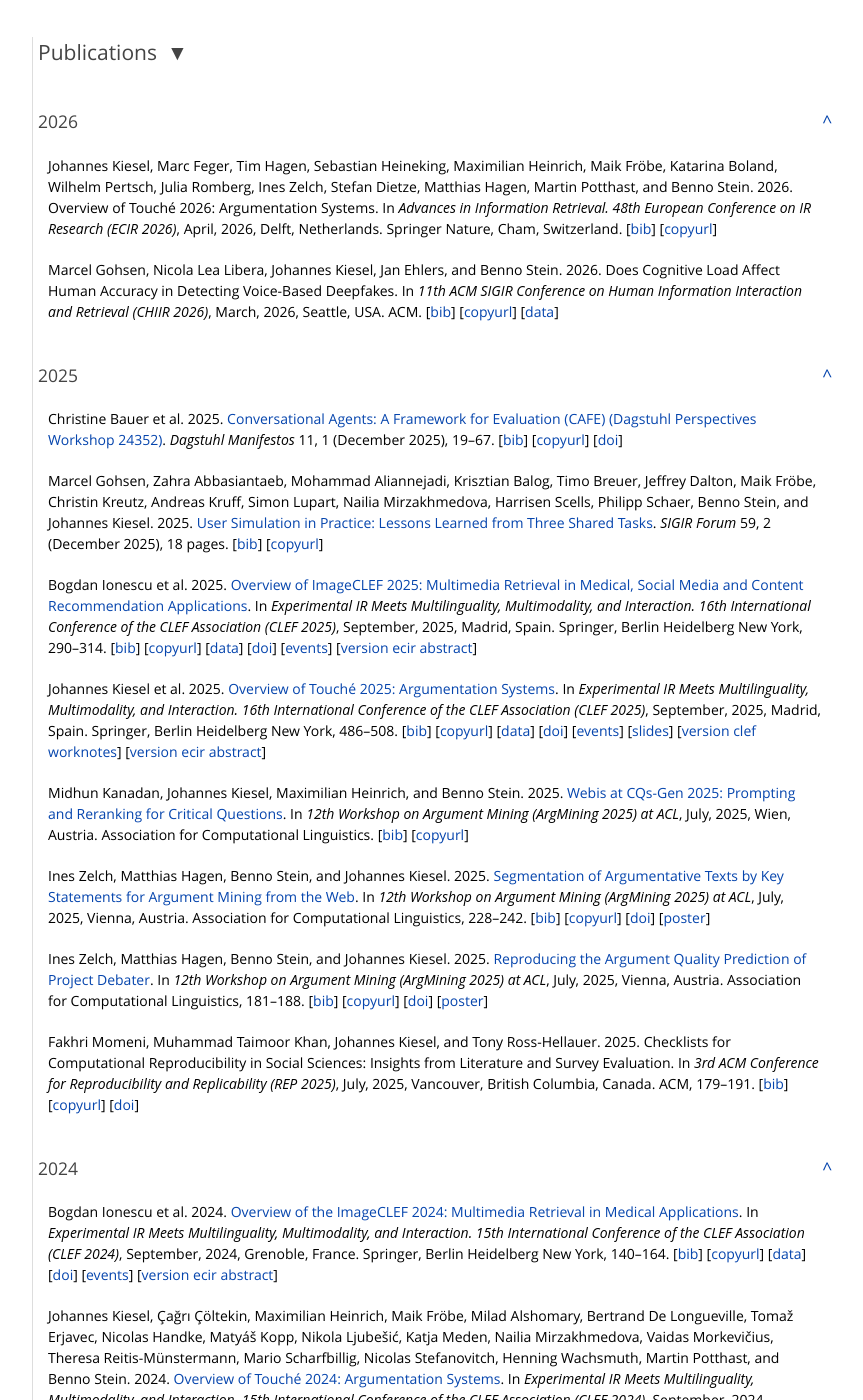
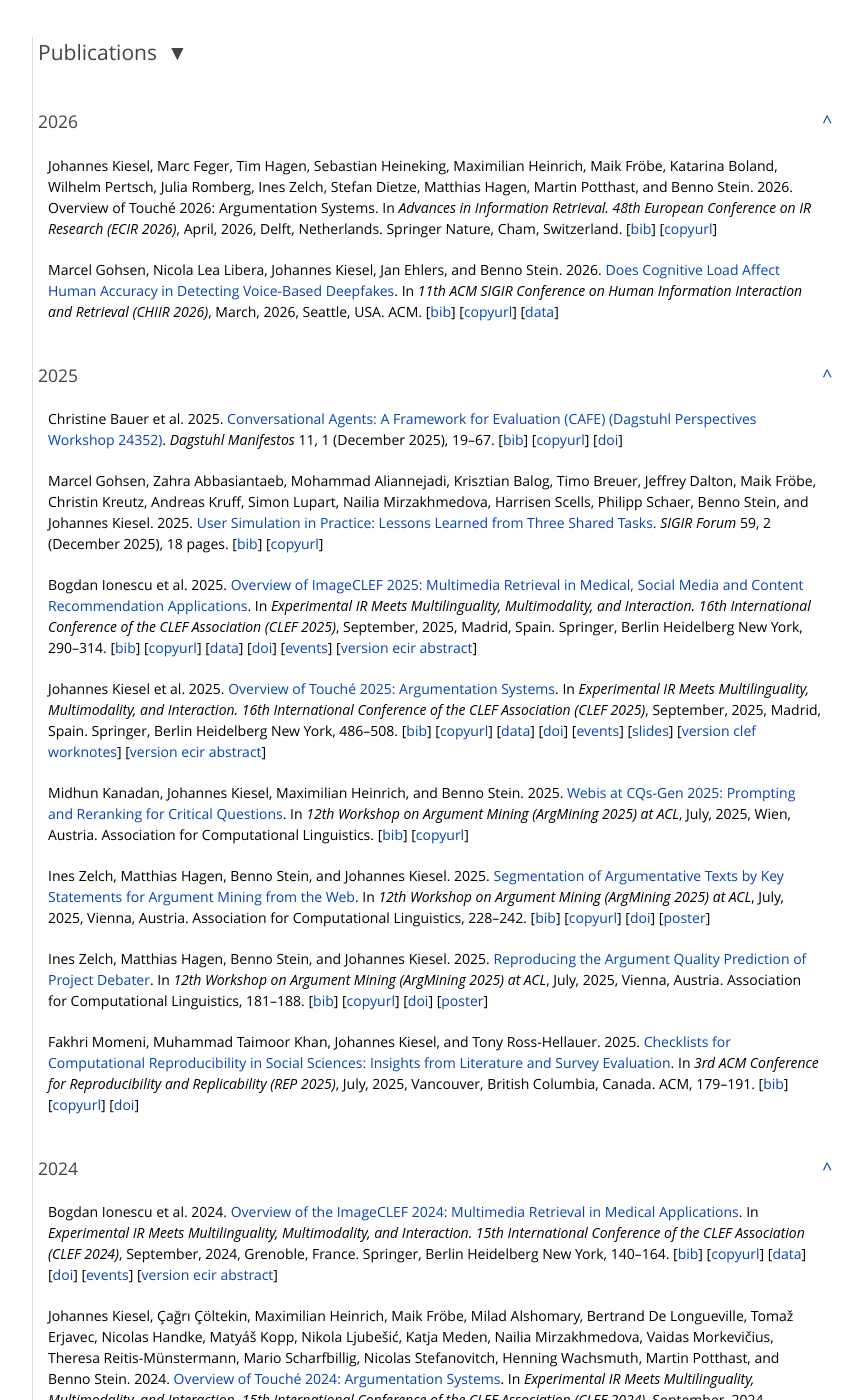
Before and after one commit to the-bda-team/the-bda-team-web, a Jekyll site: the page built from people/kiesel.html, in a window 1280 px wide and 1400 px high, scrolled down 689 px. Shown: the whole window, without its empty margins (208-1071 px from the left). Built offline with Jekyll 4.4.1, drawn with Linux system fonts in a browser that asks for light colours; some web fonts are replaced; part of the change alters nothing that is shown.

Commit message:
Update resources

```diff
--- a/_data/downloads-bda-team.json
+++ b/_data/downloads-bda-team.json
@@ -27,7 +27,7 @@
   "publications/papers/gienapp_2024a.pdf",
   "publications/papers/gohsen_2023a.pdf",
   "publications/papers/gohsen_2025a.pdf",
-  "publications/papers/gohsen_2026.pdf",
+  "publications/papers/gohsen_2026a.pdf",
   "publications/papers/hagen_2016f.pdf",
   "publications/papers/hagen_2017d.pdf",
   "publications/papers/hagen_2017f.pdf",
@@ -62,7 +62,7 @@
   "publications/papers/lohr_2019.pdf",
   "publications/papers/mirzakhmedova_2023b.pdf",
   "publications/papers/mirzakhmedova_2024a.pdf",
-  "publications/papers/momeni_2025a.pdf",
+  "publications/papers/momeni_2025c.pdf",
   "publications/papers/momeni_2026a.pdf",
   "publications/papers/potthast_2012c.pdf",
   "publications/papers/potthast_2013e.pdf",
```
